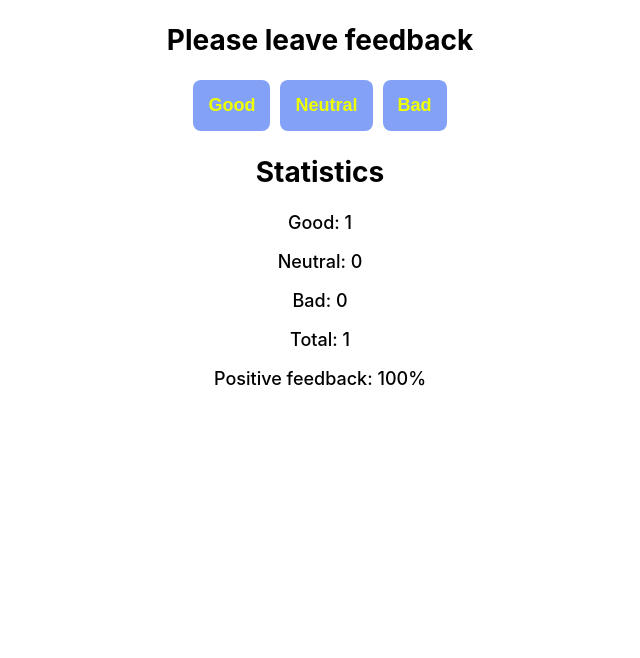
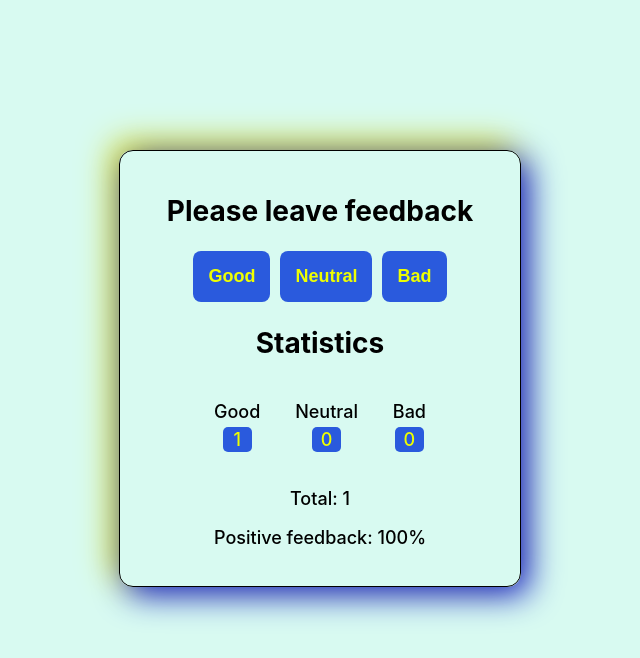
Before and after one commit to MyagkiyBogdan/goit-react-hw-02-feedback, a React (Create React App) app: page / in a window 1280 px wide. Both pictures are taken after a click on the button "Good". Shown: the top 658 px of the page, without its empty margins (320-960 px from the left). Built offline with nearby package versions, Linux system fonts and the light colour scheme.

Commit message:
styles added

```diff
--- a/src/components/App.jsx
+++ b/src/components/App.jsx
@@ -37,7 +37,7 @@
 
   render() {
     return (
-      <div>
+      <div className="wrapper">
         <Section title="Please leave feedback">
           <FeedbackOptions
             options={this.state}
--- a/src/components/FeedbackOptions/FeedbackOptions.module.css
+++ b/src/components/FeedbackOptions/FeedbackOptions.module.css
@@ -1,7 +1,7 @@
 .btn {
   padding: 15px;
   cursor: pointer;
-  background-color: rgb(131, 162, 247);
+  background-color: rgb(42, 90, 221);
   color: rgb(238, 255, 0);
   font-size: 18px;
   font-weight: 700;
--- a/src/components/Section/Section.module.css
+++ b/src/components/Section/Section.module.css
@@ -1,6 +1,6 @@
 .section {
-  width: 500px;
-  margin: 0 auto;
+  max-width: 500px;
+
   text-align: center;
 }
 
--- a/src/components/Statistics/Statistics.jsx
+++ b/src/components/Statistics/Statistics.jsx
@@ -6,13 +6,20 @@
   render() {
     return (
       <div className={styles.text}>
-        {Object.keys(this.props.state).map(data => (
-          <p key={data}>
-            {this.props.firstLetterLarge(data)}: {this.props.state[data]}
-          </p>
-        ))}
-        <p>Total: {this.props.total()}</p>
-        <p>Positive feedback: {this.countPositiveFeedbackPercentage()}%</p>
+        <div className={styles.feedbackList}>
+          {Object.keys(this.props.state).map(data => (
+            <p key={data} className={styles.feedbackWrapper}>
+              {this.props.firstLetterLarge(data)}
+              <span className={styles.feedbackCount}>
+                {this.props.state[data]}
+              </span>
+            </p>
+          ))}
+        </div>
+        <div>
+          <p>Total: {this.props.total()}</p>
+          <p>Positive feedback: {this.countPositiveFeedbackPercentage()}%</p>
+        </div>
       </div>
     );
   }
--- a/src/components/Statistics/Statistics.module.css
+++ b/src/components/Statistics/Statistics.module.css
@@ -2,3 +2,27 @@
   font-size: 18px;
   font-weight: 500;
 }
+
+.feedbackList {
+  display: flex;
+  justify-content: space-between;
+  align-items: center;
+}
+
+.feedbackWrapper {
+  display: flex;
+  flex-direction: column;
+  justify-content: center;
+  align-items: center;
+}
+
+.feedbackCount {
+  font-weight: 500;
+  padding: 2px;
+  min-width: 25px;
+  border-radius: 5px;
+  display: block;
+  margin-top: 5px;
+  background-color: rgb(42, 90, 221);
+  color: rgb(238, 255, 0);
+}
--- a/src/index.css
+++ b/src/index.css
@@ -1,6 +1,7 @@
 @import-normalize; /* bring in normalize.css styles */
 
 body {
+  background-color: rgb(216, 250, 241);
   margin: 0;
   font-family: -apple-system, BlinkMacSystemFont, 'Segoe UI', 'Roboto', 'Oxygen',
     'Ubuntu', 'Cantarell', 'Fira Sans', 'Droid Sans', 'Helvetica Neue',
@@ -13,3 +14,16 @@
   font-family: source-code-pro, Menlo, Monaco, Consolas, 'Courier New',
     monospace;
 }
+
+.wrapper {
+  display: flex;
+  flex-direction: column;
+  align-items: center;
+  justify-content: center;
+  max-width: 400px;
+  padding: 20px 0;
+  margin: 150px auto 0;
+  border: 1px solid black;
+  border-radius: 14px;
+  box-shadow: 0.5rem 0.5rem 2rem #1421d1, -0.5rem -0.5rem 2rem #dfe224;
+}
```
